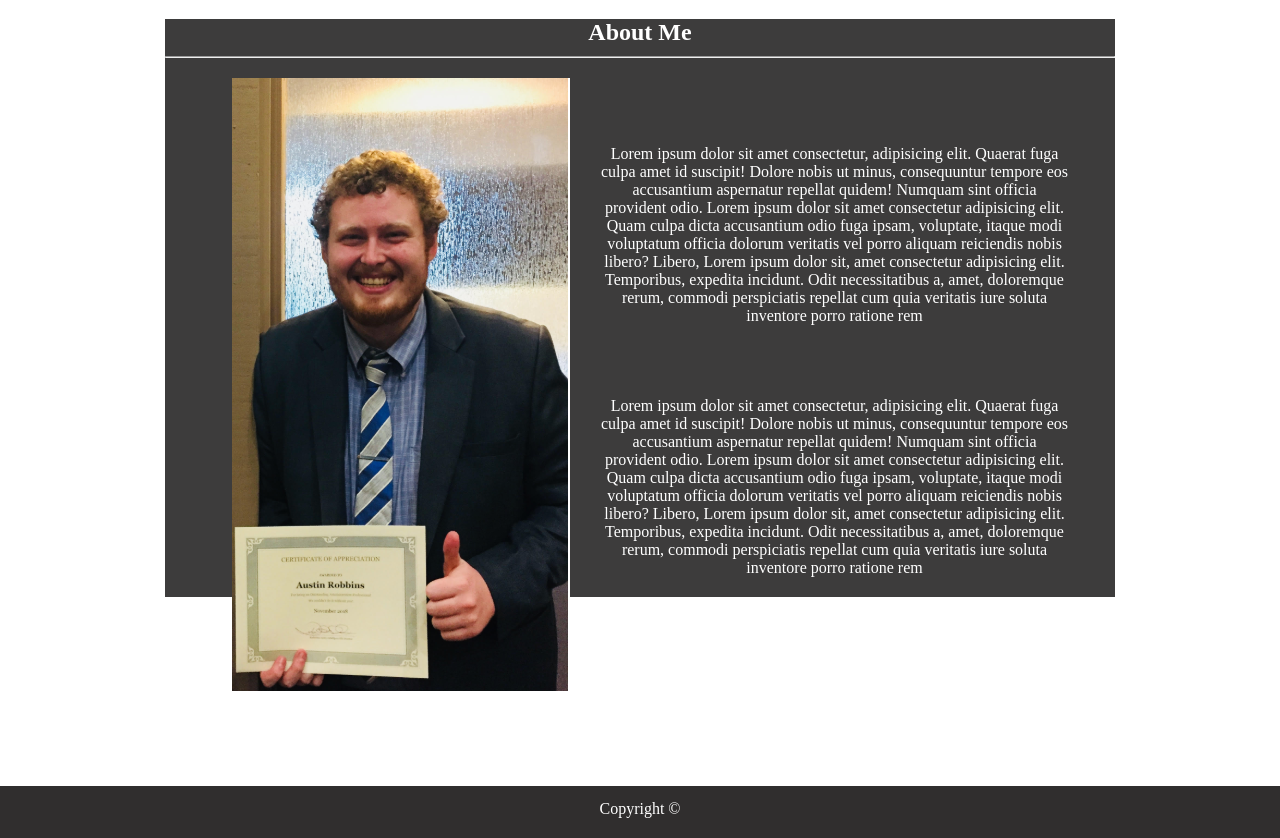
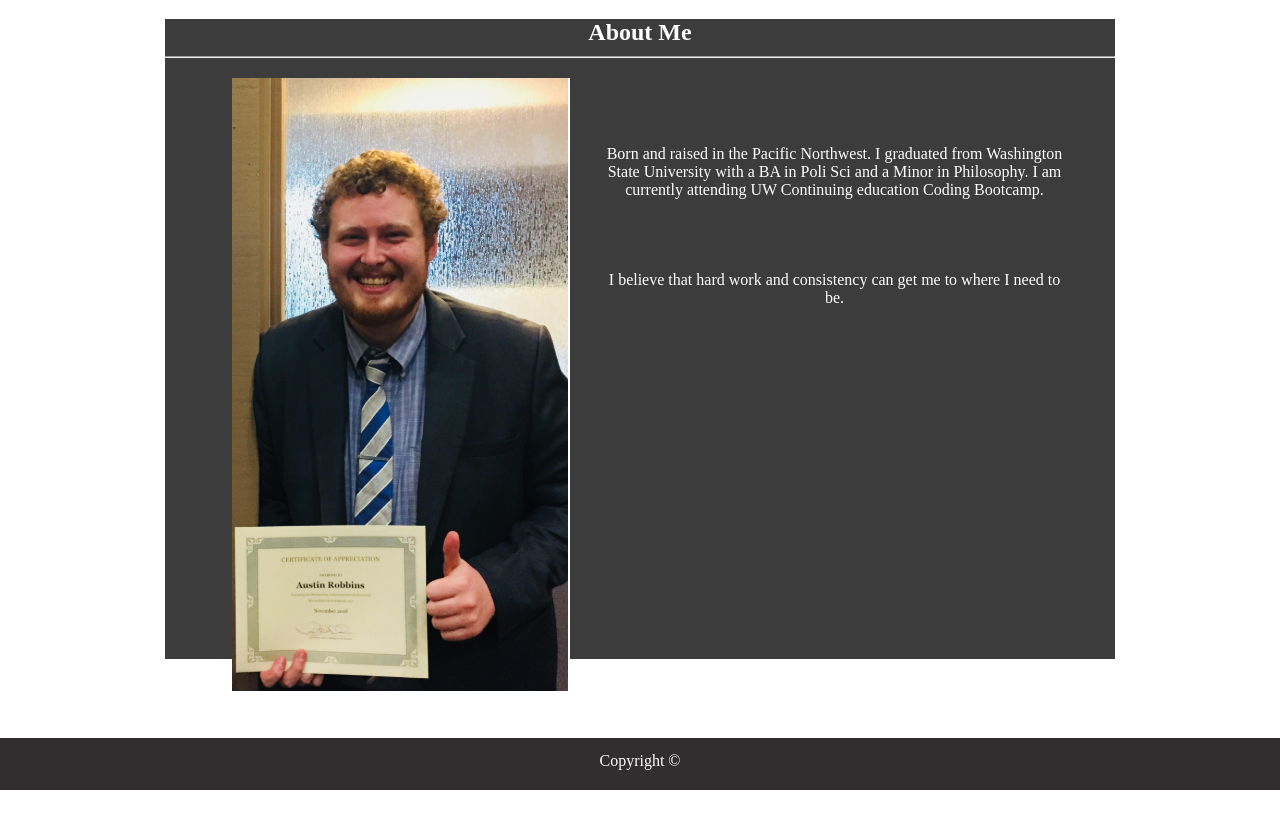
Before and after one commit to Jirafaro/Responsive-Portfolio, a plain HTML site: page index.html in a window 1280 px wide. Shown: the part 71-909 px from the top of the page. After the commit the page ends 861 px from the top, so only its background shows below. Drawn offline with Linux system fonts and the light colour scheme.

Commit message:
image for new project. resizing fixed.

```diff
--- a/assets/css/style.css
+++ b/assets/css/style.css
@@ -76,7 +76,7 @@ section {
 
 .content {
     width: 950px;
-    height: 100%;
+    height: 80vh;
     margin: 0 auto;
 }
 
--- a/index.html
+++ b/index.html
@@ -32,13 +32,12 @@
         </a>
         </div>
         <div class="Abouttext">
-        <p> Lorem ipsum dolor sit amet consectetur, adipisicing elit. Quaerat fuga culpa amet id suscipit! Dolore nobis ut minus, consequuntur tempore eos accusantium aspernatur repellat quidem! Numquam sint officia provident odio. Lorem ipsum dolor sit amet consectetur adipisicing elit. Quam culpa dicta accusantium odio fuga ipsam, voluptate, itaque modi voluptatum officia dolorum veritatis vel porro aliquam reiciendis nobis libero? Libero, Lorem ipsum dolor sit, amet consectetur adipisicing elit. Temporibus, expedita incidunt. Odit necessitatibus a, amet, doloremque rerum, commodi perspiciatis repellat cum quia veritatis iure soluta inventore porro ratione rem </p>
+        <p> Born and raised in the Pacific Northwest. I graduated from Washington State University with a BA in Poli Sci and a Minor in Philosophy. I am currently attending UW Continuing education Coding Bootcamp.</p>
         <br>
         <br>
         <br>
         <br>
-        <p> Lorem ipsum dolor sit amet consectetur, adipisicing elit. Quaerat fuga culpa amet id suscipit! Dolore nobis ut minus, consequuntur tempore eos accusantium aspernatur repellat quidem! Numquam sint officia provident odio. Lorem ipsum dolor sit amet consectetur adipisicing elit. Quam culpa dicta accusantium odio fuga ipsam, voluptate, itaque modi voluptatum officia dolorum veritatis vel porro aliquam reiciendis nobis libero? Libero, Lorem ipsum dolor sit, amet consectetur adipisicing elit. Temporibus, expedita incidunt. Odit necessitatibus a, amet, doloremque rerum, commodi perspiciatis repellat cum quia veritatis iure soluta inventore porro ratione rem </p>
-    </div>
+        <p> I believe that hard work and consistency can get me to where I need to be.</p>
 </section>
 
 <footer>
```
Also changed, not shown: portfolio.html (+1 -1 lines), assets/images/985f897b7c960a20c8839422c29bb059.png (added).
